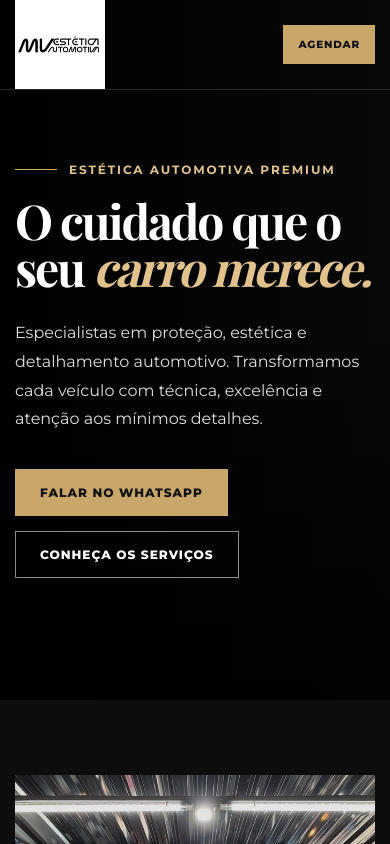
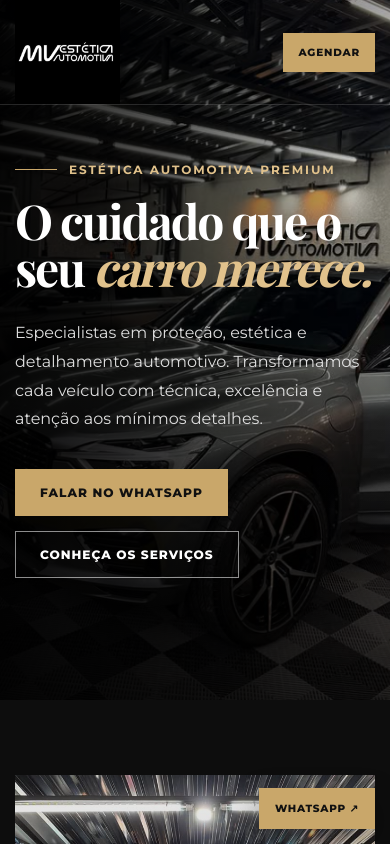
Before and after one commit to salesmates/mv-estetica-auto, a plain HTML site: page index.html in a window 390 px wide. Shown: the top 844 px of the page. Drawn offline with nearby package versions, Linux system fonts and the light colour scheme.

Commit message:
Update index.html

```diff
--- a/index.html
+++ b/index.html
@@ -5,13 +5,15 @@
   <meta name="viewport" content="width=device-width, initial-scale=1.0">
 
   <title>MV Estética Automotiva | Proteção e Estética Premium</title>
+
   <meta
     name="description"
-    content="MV Estética Automotiva: estética, proteção e cuidado premium para o seu veículo."
+    content="MV Estética Automotiva: estética, proteção e cuidado premium para o seu veículo em Curitiba."
   >
 
   <link rel="preconnect" href="https://fonts.googleapis.com">
   <link rel="preconnect" href="https://fonts.gstatic.com" crossorigin>
+
   <link
     href="https://fonts.googleapis.com/css2?family=Montserrat:wght@400;500;600;700;800&family=Playfair+Display:wght@600;700;800&display=swap"
     rel="stylesheet"
@@ -70,6 +72,7 @@
       z-index: 10;
       width: 100%;
       border-bottom: 1px solid rgba(255, 255, 255, 0.14);
+      background: rgba(0, 0, 0, 0.22);
     }
 
     .nav {
@@ -81,8 +84,10 @@
     }
 
     .brand-logo {
-      width: 112px;
+      width: 130px;
       height: auto;
+      filter: invert(1);
+      mix-blend-mode: screen;
     }
 
     .menu {
@@ -136,7 +141,7 @@
       background:
         linear-gradient(90deg, rgba(0, 0, 0, 0.91) 0%, rgba(0, 0, 0, 0.63) 45%, rgba(0, 0, 0, 0.13) 100%),
         linear-gradient(0deg, rgba(0, 0, 0, 0.76) 0%, transparent 55%),
-        url("assets/garagem-01.jpg") center center / cover no-repeat;
+        url("garagem-01.jpg") center center / cover no-repeat;
     }
 
     .hero-content {
@@ -442,6 +447,36 @@
       text-transform: uppercase;
     }
 
+    .contact-list a:hover {
+      color: var(--gold-light);
+    }
+
+    /* BOTÃO FLUTUANTE */
+
+    .whatsapp-float {
+      position: fixed;
+      right: 22px;
+      bottom: 22px;
+      z-index: 30;
+      display: inline-flex;
+      align-items: center;
+      gap: 9px;
+      padding: 15px 20px;
+      background: var(--gold);
+      color: #111111;
+      box-shadow: 0 12px 30px rgba(0, 0, 0, 0.35);
+      font-size: 0.72rem;
+      font-weight: 800;
+      letter-spacing: 0.07em;
+      text-transform: uppercase;
+      transition: 0.25s ease;
+    }
+
+    .whatsapp-float:hover {
+      background: var(--white);
+      transform: translateY(-3px);
+    }
+
     /* FOOTER */
 
     footer {
@@ -458,8 +493,10 @@
     }
 
     .footer-logo {
-      width: 95px;
+      width: 110px;
       height: auto;
+      filter: invert(1);
+      mix-blend-mode: screen;
     }
 
     .footer-content p {
@@ -501,7 +538,7 @@
       }
 
       .brand-logo {
-        width: 90px;
+        width: 105px;
       }
 
       .nav-button {
@@ -512,6 +549,7 @@
       .hero {
         min-height: 700px;
         padding-top: 130px;
+        background-position: 62% center;
       }
 
       section,
@@ -541,6 +579,13 @@
       .footer-content p {
         text-align: left;
       }
+
+      .whatsapp-float {
+        right: 15px;
+        bottom: 15px;
+        padding: 14px 16px;
+        font-size: 0.65rem;
+      }
     }
   </style>
 </head>
@@ -566,7 +611,7 @@
 
       <a
         class="nav-button"
-        href="https://wa.me/5541999999999"
+        href="https://wa.me/554195713588?text=Olá!%20Gostaria%20de%20agendar%20um%20atendimento."
         target="_blank"
         rel="noopener noreferrer"
       >
@@ -596,7 +641,7 @@
           <div class="hero-actions">
             <a
               class="button"
-              href="https://wa.me/5541999999999"
+              href="https://wa.me/554195713588?text=Olá!%20Gostaria%20de%20solicitar%20um%20orçamento."
               target="_blank"
               rel="noopener noreferrer"
             >
@@ -737,7 +782,7 @@
         <div class="gallery-grid">
           <div class="gallery-item">
             <img
-              src="assets/garagem-01.jpg"
+              src="garagem-01.jpg"
               alt="Carro no espaço da MV Estética Automotiva"
             >
           </div>
@@ -780,7 +825,7 @@
 
           <a
             class="button"
-            href="https://wa.me/5541999999999"
+            href="https://wa.me/554195713588?text=Olá!%20Gostaria%20de%20solicitar%20um%20orçamento."
             target="_blank"
             rel="noopener noreferrer"
           >
@@ -810,27 +855,28 @@
               <li>
                 <strong>WhatsApp</strong>
                 <a
-                  href="https://wa.me/5541999999999"
+                  href="https://wa.me/554195713588?text=Olá!%20Vim%20pelo%20site%20da%20MV%20Estética%20Automotiva."
                   target="_blank"
                   rel="noopener noreferrer"
                 >
-                  Clique aqui para conversar
+                  +55 (41) 9571-3588
                 </a>
               </li>
 
               <li>
                 <strong>Instagram</strong>
                 <a
-                  href="https://instagram.com/"
+                  href="https://www.instagram.com/mvesteticauto/"
                   target="_blank"
                   rel="noopener noreferrer"
                 >
-                  @mvesteticaautomotiva
+                  @mvesteticauto
                 </a>
               </li>
 
               <li>
                 <strong>Localização</strong>
+                Rua Amazonas, 651, Água Verde<br>
                 Curitiba - PR
               </li>
             </ul>
@@ -862,6 +908,16 @@
 
   </main>
 
+  <a
+    class="whatsapp-float"
+    href="https://wa.me/554195713588?text=Olá!%20Gostaria%20de%20um%20orçamento."
+    target="_blank"
+    rel="noopener noreferrer"
+    aria-label="Falar com a MV Estética Automotiva pelo WhatsApp"
+  >
+    WhatsApp ↗
+  </a>
+
   <footer>
     <div class="container footer-content">
       <img
```
